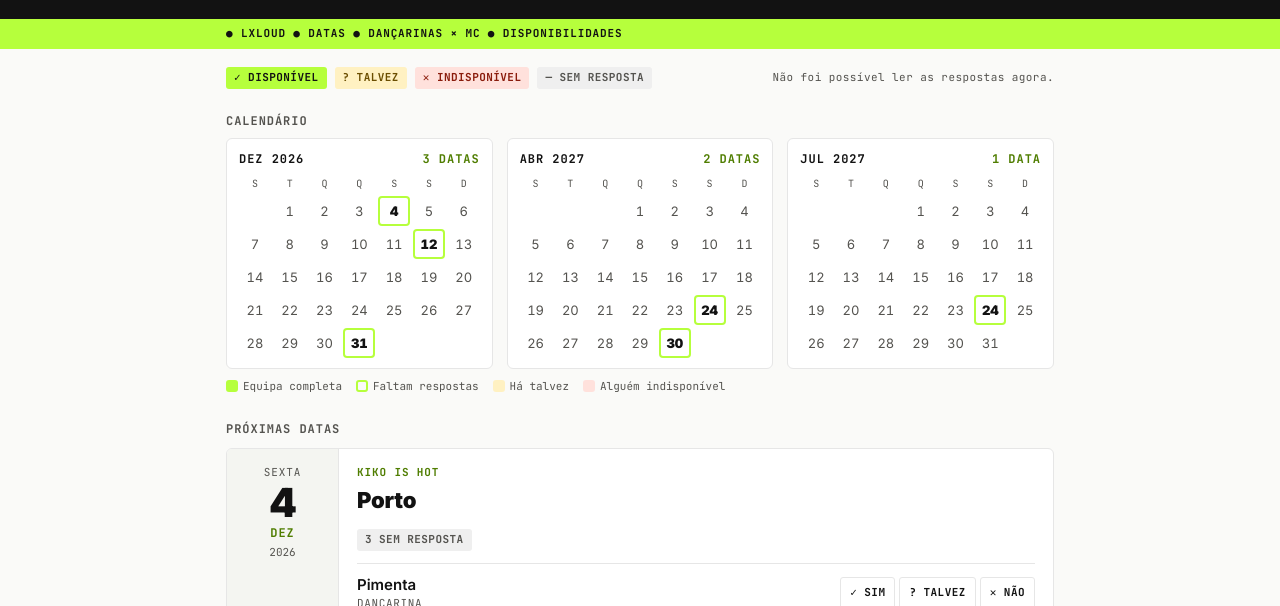
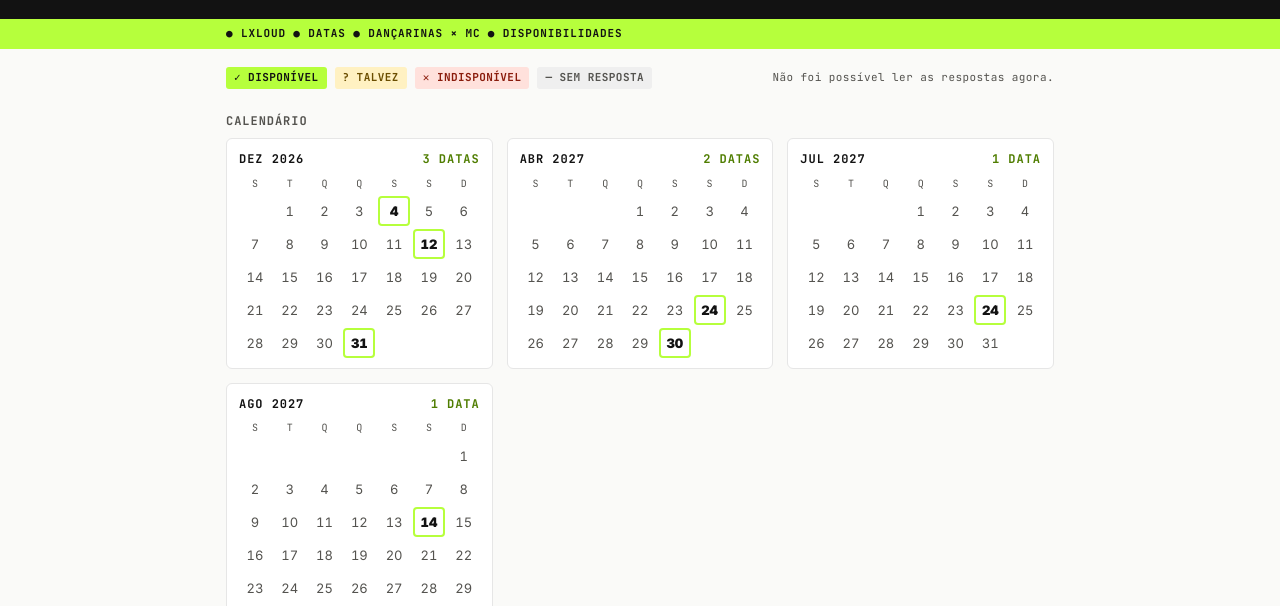
Before and after one commit to joaofjcardoso/lxloud-datas, a plain HTML site: page index.html in a window 1280 px wide. Shown: the part 194-800 px from the top of the page. Drawn offline with Linux system fonts and the light colour scheme; no server answers.

Commit message:
Atualizar datas 2026-11-17

```diff
--- a/index.html
+++ b/index.html
@@ -153,7 +153,7 @@ details.past .card { opacity: .7; }
   <footer class="contact" id="contact"></footer>
 </main>
 
-<script id="dados" type="application/json">{"artista": "Kiko is Hot", "form": {"action": "https://docs.google.com/forms/d/e/1FAIpQLSfXUH9fktio8Czjj24COxhIbb63212ycx9yS8KX4DgGjs3XxQ/formResponse", "entry_data": "entry.1814552314", "entry_pessoa": "entry.526868616", "entry_estado": "entry.329479184", "respostas_csv": "https://docs.google.com/spreadsheets/d/e/2PACX-1vRlbxHYrf6KQ5XZXn-JDt_bA_U3hftHC-RQ_45zKfCe7z0YD97lBH4vp93HFRg-gWq7lFklPzQp6WhA/pub?output=csv"}, "whatsapp": "351922002925", "contacto": {"nome": "João Cardoso", "telefone": "+351 922 002 925", "email": "joao.cardoso@lxloud.com"}, "equipa": [{"id": "pimenta", "nome": "Pimenta", "funcao": "Dançarina"}, {"id": "jessica", "nome": "Jessica", "funcao": "Dançarina"}, {"id": "solange", "nome": "Solange", "funcao": "MC"}], "datas": [{"id": "2026-12-04-porto", "data": "2026-12-04", "cidade": "Porto"}, {"id": "2026-12-12-lisboa", "data": "2026-12-12", "cidade": "Lisboa"}, {"id": "2026-12-31-coimbra", "data": "2026-12-31", "cidade": "Coimbra"}, {"id": "2027-04-24-almada", "data": "2027-04-24", "cidade": "Almada"}, {"id": "2027-04-30-punta-umbria", "data": "2027-04-30", "cidade": "Punta Umbría"}, {"id": "2027-07-24-vila-nova-de-paiva", "data": "2027-07-24", "cidade": "Vila Nova de Paiva"}], "respostas": {}, "versao": "3ef13400b6"}</script>
+<script id="dados" type="application/json">{"artista": "Kiko is Hot", "form": {"action": "https://docs.google.com/forms/d/e/1FAIpQLSfXUH9fktio8Czjj24COxhIbb63212ycx9yS8KX4DgGjs3XxQ/formResponse", "entry_data": "entry.1814552314", "entry_pessoa": "entry.526868616", "entry_estado": "entry.329479184", "respostas_csv": "https://docs.google.com/spreadsheets/d/e/2PACX-1vRlbxHYrf6KQ5XZXn-JDt_bA_U3hftHC-RQ_45zKfCe7z0YD97lBH4vp93HFRg-gWq7lFklPzQp6WhA/pub?output=csv"}, "whatsapp": "351922002925", "contacto": {"nome": "João Cardoso", "telefone": "+351 922 002 925", "email": "joao.cardoso@lxloud.com"}, "equipa": [{"id": "pimenta", "nome": "Pimenta", "funcao": "Dançarina"}, {"id": "jessica", "nome": "Jessica", "funcao": "Dançarina"}, {"id": "solange", "nome": "Solange", "funcao": "MC"}], "datas": [{"id": "2026-12-04-porto", "data": "2026-12-04", "cidade": "Porto"}, {"id": "2026-12-12-lisboa", "data": "2026-12-12", "cidade": "Lisboa"}, {"id": "2026-12-31-coimbra", "data": "2026-12-31", "cidade": "Coimbra"}, {"id": "2027-04-24-almada", "data": "2027-04-24", "cidade": "Almada"}, {"id": "2027-04-30-punta-umbria", "data": "2027-04-30", "cidade": "Punta Umbría"}, {"id": "2027-07-24-vila-nova-de-paiva", "data": "2027-07-24", "cidade": "Vila Nova de Paiva"}, {"id": "2027-08-14-sol-da-caparica", "data": "2027-08-14", "cidade": "Sol da Caparica"}], "respostas": {}, "versao": "dc926f4811"}</script>
 <script>
 (() => {
   const D = JSON.parse(document.getElementById("dados").textContent);
```
